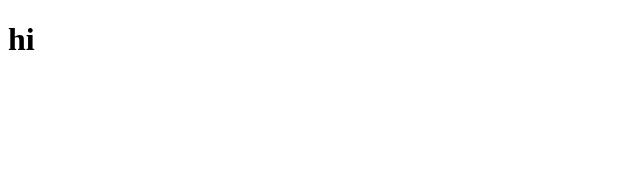
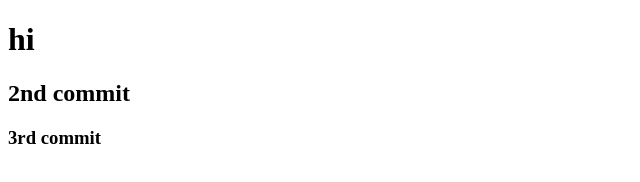
Before and after one commit to jihoonheo87/git-test, a plain HTML site: page index.html in a window 1280 px wide. Shown: the whole page, without its empty margins (0-640 px from the left). Drawn offline with Linux system fonts and the light colour scheme.

Commit message:
3rd commit

```diff
--- a/index.html
+++ b/index.html
@@ -8,5 +8,7 @@
 </head>
 <body>
     <h1>hi</h1>
+    <h2>2nd commit</h2>
+    <h3>3rd commit</h3>
 </body>
 </html>
```
